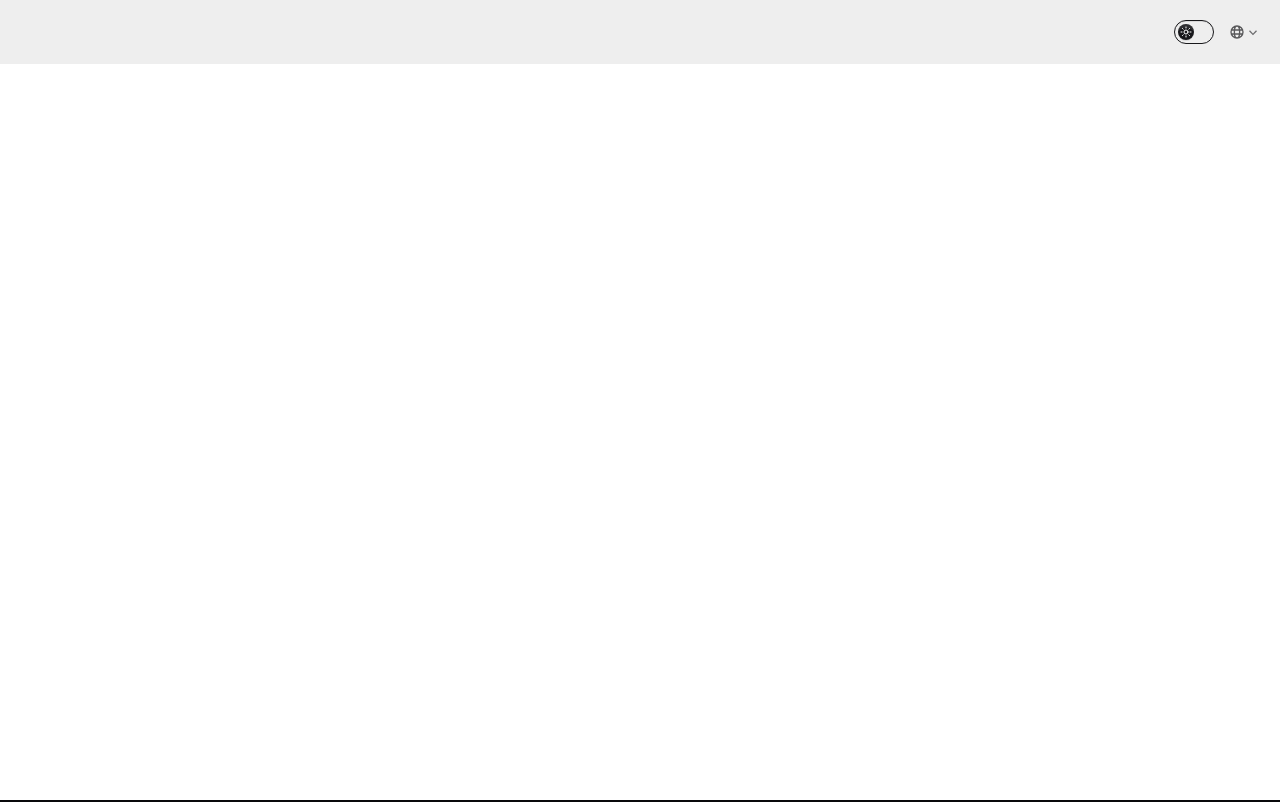
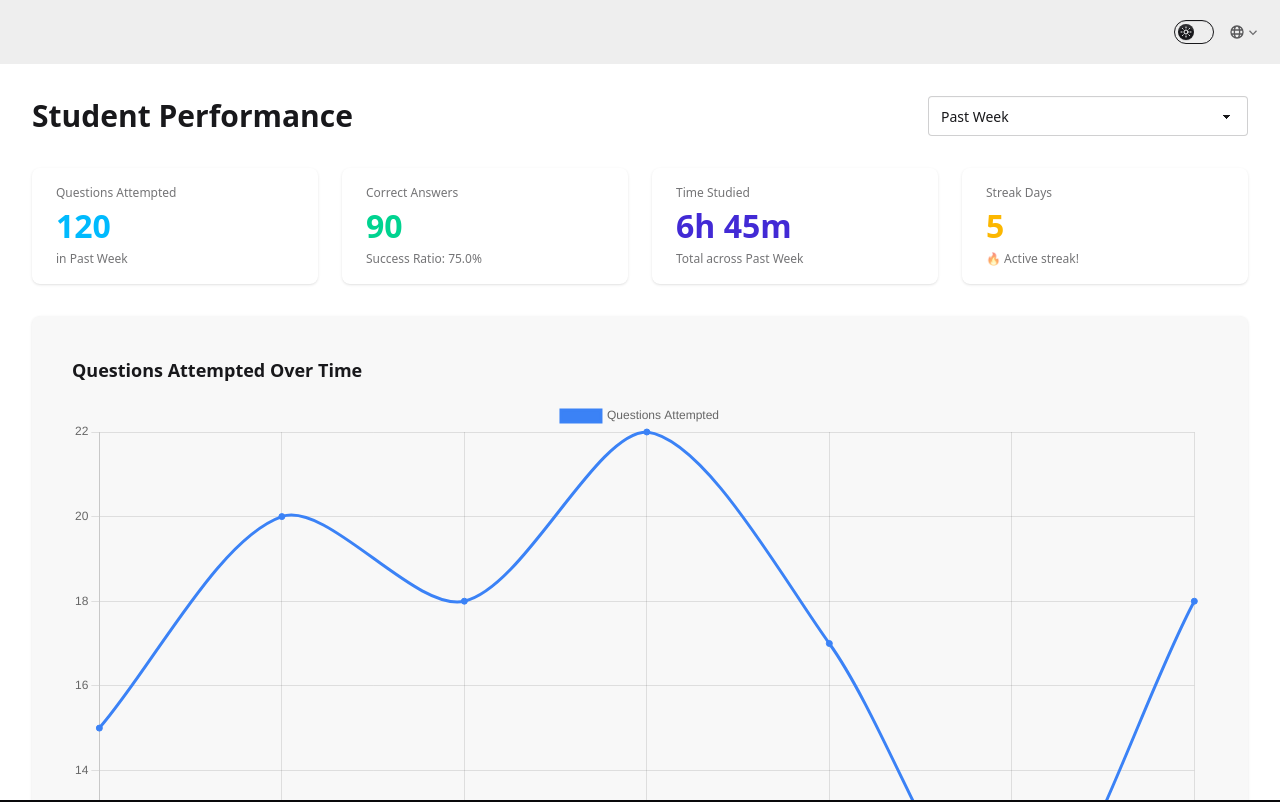
Before and after one commit to deep0ctave/telvy_v2, a React (Vite) app: page /stats in a window 1280 px wide. Shown: the top 802 px of the page. Built offline with nearby package versions, Linux system fonts and the light colour scheme.

Commit message:
Add dummy StatsPage with few chartjs components

```diff
--- a/package.json
+++ b/package.json
@@ -16,6 +16,7 @@
     "date-fns": "^4.1.0",
     "lucide-react": "^0.511.0",
     "react": "^19.1.0",
+    "react-chartjs-2": "^5.3.0",
     "react-dom": "^19.1.0",
     "react-icons": "^5.5.0",
     "react-router-dom": "^7.6.0",
--- a/src/App.jsx
+++ b/src/App.jsx
@@ -18,6 +18,7 @@ import NotificationSettings from './NotificationSettings.jsx';
 import HelpAndFAQ from './HelpandFAQ.jsx';
 import Notifications from './Notifications.jsx';
 import GroupPage from './GroupPage.jsx';
+import StatsPage from './StatsPage.jsx';
 
 // The main logic component
 function MainLayout() {
@@ -44,7 +45,8 @@ function MainLayout() {
           <Route path="/settings/privacy" element={<PrivacySettings />} />
           <Route path="/help" element={<HelpAndFAQ />} />
           <Route path="/notifications" element={<Notifications />} />
-           <Route path="/groups" element={<GroupPage />} />
+          <Route path="/groups" element={<GroupPage />} />
+          <Route path="/stats" element={<StatsPage />} />
         </Routes>
       </Drawer>
       <Footer />
--- a/src/HomePage.jsx
+++ b/src/HomePage.jsx
@@ -82,7 +82,7 @@ const ProfileCard = ({
 // Submenu card
 const HomeCard = ({ title, icon, desc }) => {
   return (
-    <div className="card h-40 bg-secondary text-secondary-content shadow-md hover:shadow-xl transition cursor-pointer">
+    <div className="card h-40 bg-base-200 shadow-md hover:shadow-xl transition cursor-pointer">
       <div className="card-body">
         <div className="flex items-center gap-3">
           <svg xmlns="http://www.w3.org/2000/svg" className="h-8 w-8 stroke-current" fill="none" viewBox="0 0 24 24">
--- /dev/null
+++ b/src/StatsPage.jsx
@@ -0,0 +1,194 @@
+import React, { useState } from "react";
+import {
+  Line,
+  Doughnut,
+  Bar
+} from "react-chartjs-2";
+import {
+  Chart as ChartJS,
+  LineElement,
+  BarElement,
+  PointElement,
+  LinearScale,
+  CategoryScale,
+  ArcElement,
+  DoughnutController,
+  Tooltip,
+  Legend,
+} from "chart.js";
+
+ChartJS.register(
+  LineElement,
+  BarElement,
+  PointElement,
+  LinearScale,
+  CategoryScale,
+  ArcElement,
+  DoughnutController,
+  Tooltip,
+  Legend
+);
+
+const ranges = {
+  "Past Week": {
+    attempted: 120,
+    correct: 90,
+    time: "6h 45m",
+    streak: 5,
+    line: [15, 20, 18, 22, 17, 10, 18],
+    activity: [25, 30, 10, 5], // MCQ, Subjective, Coding, Review
+    labels: ["Mon", "Tue", "Wed", "Thu", "Fri", "Sat", "Sun"],
+  },
+  "Last Month": {
+    attempted: 410,
+    correct: 340,
+    time: "27h 10m",
+    streak: 14,
+    line: [70, 80, 90, 85],
+    activity: [110, 120, 90, 90],
+    labels: ["Week 1", "Week 2", "Week 3", "Week 4"],
+  },
+  "6 Months": {
+    attempted: 2100,
+    correct: 1800,
+    time: "110h",
+    streak: 47,
+    line: [320, 380, 300, 290, 370, 340],
+    activity: [500, 600, 480, 520],
+    labels: ["Jan", "Feb", "Mar", "Apr", "May", "Jun"],
+  },
+  "1 Year": {
+    attempted: 3500,
+    correct: 2900,
+    time: "240h",
+    streak: 85,
+    line: [280, 300, 320, 290, 310, 350, 300, 320, 330, 310, 340, 360],
+    activity: [800, 900, 850, 950],
+    labels: [
+      "Jan", "Feb", "Mar", "Apr", "May", "Jun",
+      "Jul", "Aug", "Sep", "Oct", "Nov", "Dec"
+    ],
+  },
+  "All Time": {
+    attempted: 4600,
+    correct: 3900,
+    time: "320h",
+    streak: 120,
+    line: [100, 300, 450, 500, 700, 900, 1200],
+    activity: [1300, 1500, 1000, 800],
+    labels: ["2019", "2020", "2021", "2022", "2023", "2024", "2025"],
+  },
+};
+
+const StatsPage = () => {
+  const [range, setRange] = useState("Past Week");
+  const data = ranges[range];
+
+  const lineData = {
+    labels: data.labels,
+    datasets: [
+      {
+        label: "Questions Attempted",
+        data: data.line,
+        fill: false,
+        borderColor: "#3b82f6",
+        backgroundColor: "#3b82f6",
+        tension: 0.3,
+      },
+    ],
+  };
+
+  const doughnutData = {
+    labels: ["Correct", "Incorrect"],
+    datasets: [
+      {
+        label: "Success Ratio",
+        data: [data.correct, data.attempted - data.correct],
+        backgroundColor: ["#22c55e", "#ef4444"],
+      },
+    ],
+  };
+
+  const barData = {
+    labels: ["MCQ", "Subjective", "Coding", "Review"],
+    datasets: [
+      {
+        label: "Activity Type",
+        data: data.activity,
+        backgroundColor: ["#6366f1", "#10b981", "#f59e0b", "#3b82f6"],
+      },
+    ],
+  };
+
+  return (
+    <div className="p-8 space-y-8">
+      <div className="flex flex-col md:flex-row justify-between items-center gap-4">
+        <h1 className="text-3xl font-bold">Student Performance</h1>
+        <select
+          className="select select-bordered w-full max-w-xs"
+          value={range}
+          onChange={(e) => setRange(e.target.value)}
+        >
+          {Object.keys(ranges).map((key) => (
+            <option key={key}>{key}</option>
+          ))}
+        </select>
+      </div>
+
+      {/* Stats Row */}
+      <div className="grid grid-cols-1 md:grid-cols-2 lg:grid-cols-4 gap-6">
+        <div className="stats bg-base-100 shadow">
+          <div className="stat">
+            <div className="stat-title">Questions Attempted</div>
+            <div className="stat-value text-info">{data.attempted}</div>
+            <div className="stat-desc">in {range}</div>
+          </div>
+        </div>
+        <div className="stats bg-base-100 shadow">
+          <div className="stat">
+            <div className="stat-title">Correct Answers</div>
+            <div className="stat-value text-success">{data.correct}</div>
+            <div className="stat-desc">
+              Success Ratio: {((data.correct / data.attempted) * 100).toFixed(1)}%
+            </div>
+          </div>
+        </div>
+        <div className="stats bg-base-100 shadow">
+          <div className="stat">
+            <div className="stat-title">Time Studied</div>
+            <div className="stat-value text-primary">{data.time}</div>
+            <div className="stat-desc">Total across {range}</div>
+          </div>
+        </div>
+        <div className="stats bg-base-100 shadow">
+          <div className="stat">
+            <div className="stat-title">Streak Days</div>
+            <div className="stat-value text-warning">{data.streak}</div>
+            <div className="stat-desc">🔥 Active streak!</div>
+          </div>
+        </div>
+      </div>
+
+      {/* Line Chart Full Row */}
+      <div className="bg-base-200 p-10 rounded-box shadow">
+        <h2 className="text-lg font-semibold mb-4">Questions Attempted Over Time</h2>
+        <Line data={lineData} />
+      </div>
+
+      {/* Second row with Doughnut + Bar */}
+      <div className="grid grid-cols-1 lg:grid-cols-2 gap-8">
+        <div className="bg-base-200 p-4 rounded-box shadow">
+          <h2 className="text-lg font-semibold mb-4">Success Ratio</h2>
+          <Doughnut data={doughnutData} />
+        </div>
+
+        <div className="bg-base-200 p-4 rounded-box shadow">
+          <h2 className="text-lg font-semibold mb-4">Activity Breakdown</h2>
+          <Bar data={barData} />
+        </div>
+      </div>
+    </div>
+  );
+};
+
+export default StatsPage;
```
Also changed, not shown: 1 other file (tests, documents, lock files or other folders).
